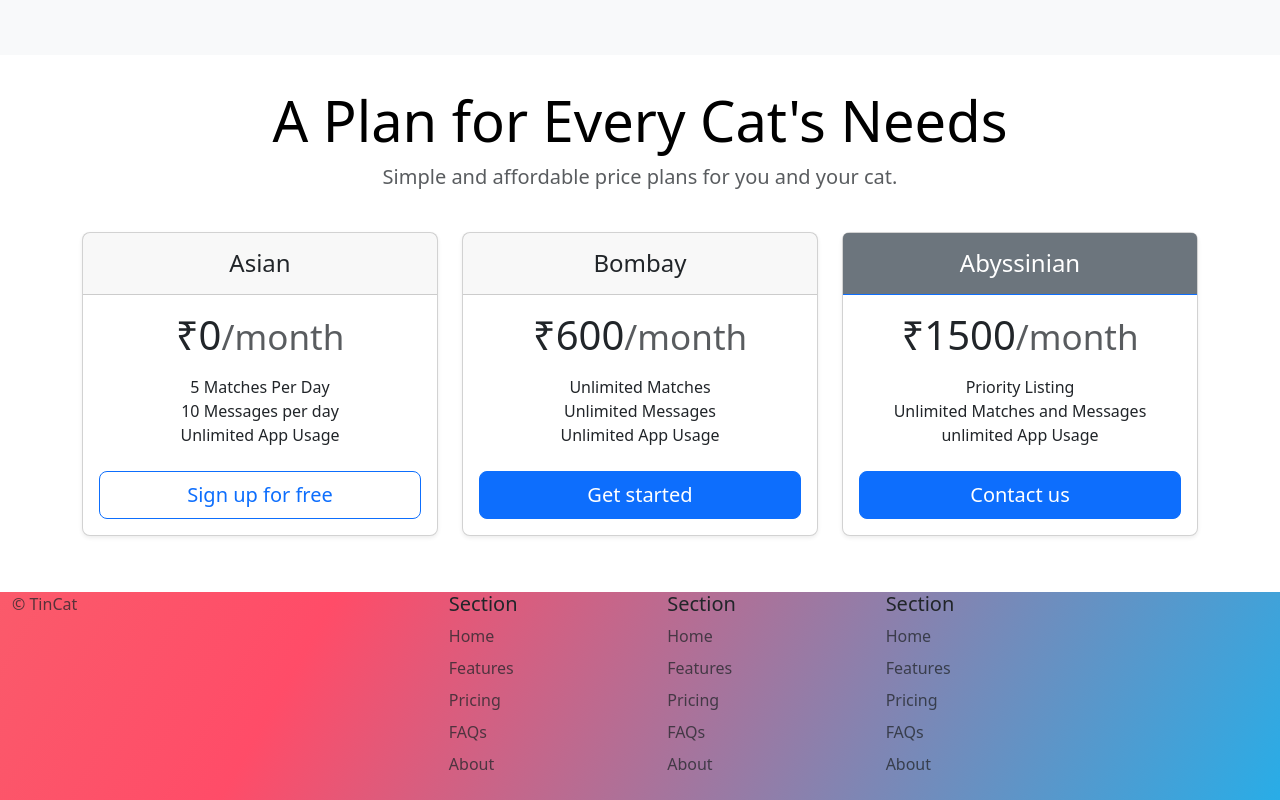
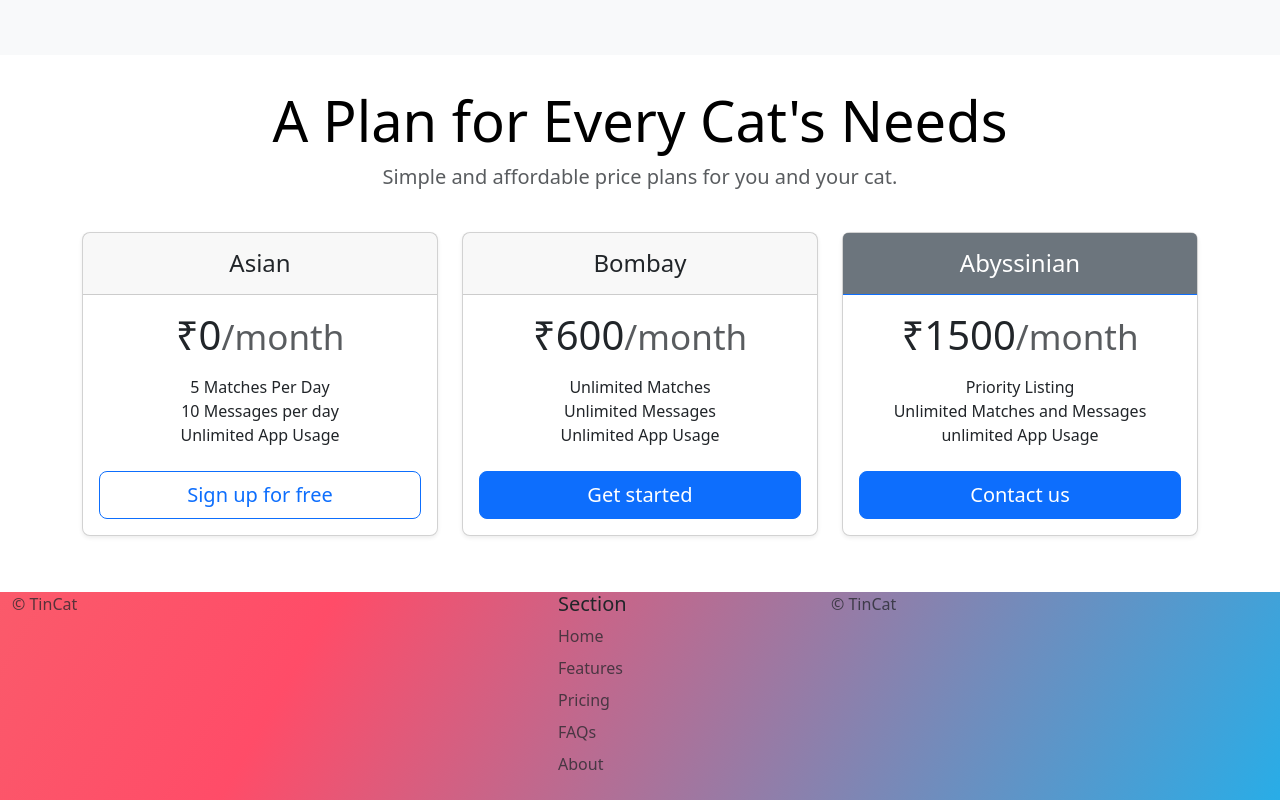
Before and after one commit to minitable2023/tincat, a plain HTML site: page index.html in a window 1280 px wide. Shown: the part 1781-2581 px from the top of the page. Drawn offline with nearby package versions, Linux system fonts and the light colour scheme.

Commit message:
Update index.html

```diff
--- a/index.html
+++ b/index.html
@@ -208,27 +208,9 @@
             <li class="nav-item mb-2"><a href="#" class="nav-link p-0 text-body-secondary">About</a></li>
           </ul>
         </div>
-
         <div class="col mb-3">
-          <h5>Section</h5>
-          <ul class="nav flex-column">
-            <li class="nav-item mb-2"><a href="#" class="nav-link p-0 text-body-secondary">Home</a></li>
-            <li class="nav-item mb-2"><a href="#" class="nav-link p-0 text-body-secondary">Features</a></li>
-            <li class="nav-item mb-2"><a href="#" class="nav-link p-0 text-body-secondary">Pricing</a></li>
-            <li class="nav-item mb-2"><a href="#" class="nav-link p-0 text-body-secondary">FAQs</a></li>
-            <li class="nav-item mb-2"><a href="#" class="nav-link p-0 text-body-secondary">About</a></li>
-          </ul>
+          <p class="text-body-secondary">© TinCat</p>
         </div>
-
-        <div class="col mb-3">
-          <h5>Section</h5>
-          <ul class="nav flex-column">
-            <li class="nav-item mb-2"><a href="#" class="nav-link p-0 text-body-secondary">Home</a></li>
-            <li class="nav-item mb-2"><a href="#" class="nav-link p-0 text-body-secondary">Features</a></li>
-            <li class="nav-item mb-2"><a href="#" class="nav-link p-0 text-body-secondary">Pricing</a></li>
-            <li class="nav-item mb-2"><a href="#" class="nav-link p-0 text-body-secondary">FAQs</a></li>
-            <li class="nav-item mb-2"><a href="#" class="nav-link p-0 text-body-secondary">About</a></li>
-          </ul>
         </div>
       </footer>
     </div>
```
